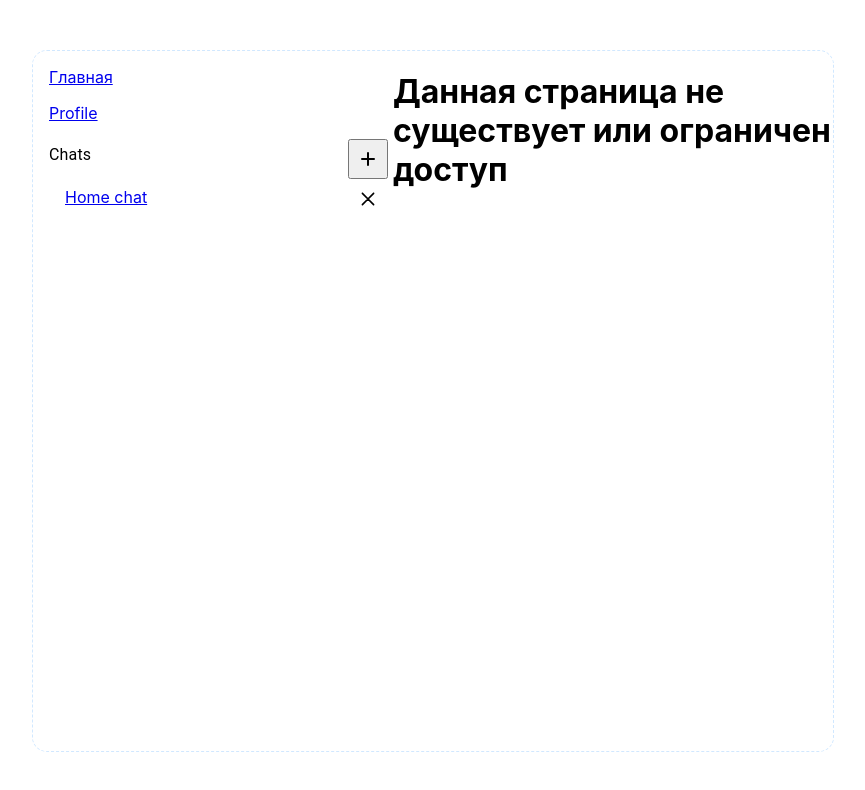
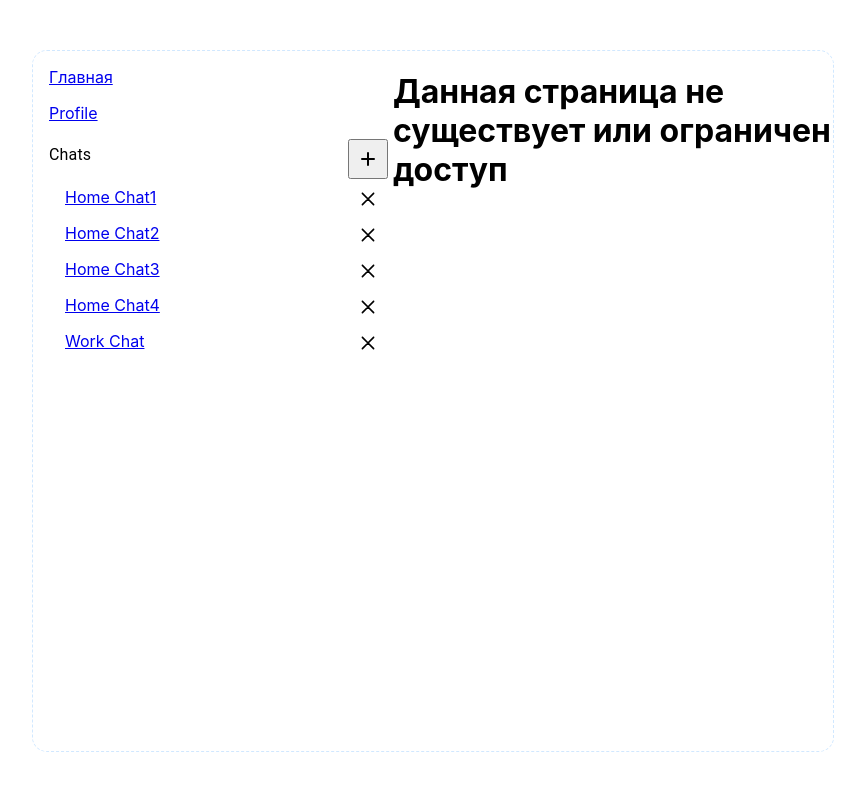
Before and after one commit to Sicilianii/ReactJS, a React (Create React App) app in the folder myapp/: page / in a window 1280 px wide. Shown: the top 790 px of the page, without its empty margins (18-883 px from the left). Built offline with nearby package versions, Linux system fonts and the light colour scheme.

Commit message:
start use Toolkit
start use Toolkit

```diff
--- a/myapp/package.json
+++ b/myapp/package.json
@@ -7,6 +7,7 @@
     "@emotion/styled": "^11.11.0",
     "@mui/material": "^5.14.14",
     "@mui/styled-engine-sc": "^6.0.0-alpha.1",
+    "@reduxjs/toolkit": "^1.9.7",
     "@testing-library/jest-dom": "^5.17.0",
     "@testing-library/react": "^13.4.0",
     "@testing-library/user-event": "^13.5.0",
--- a/myapp/src/App.js
+++ b/myapp/src/App.js
@@ -12,12 +12,6 @@ import ModalForm from "./templates/parts/AddChatsForm";
 
 function App(pattern) {
 
-    const [chatList, setchatList] = useState([
-        {
-            id: 1,
-            name: 'Home chat'
-        }
-    ]);
 
     const [open, setOpen] = React.useState(true);
     const handleClick = () => {setOpen(!open);};
@@ -41,11 +35,11 @@ function App(pattern) {
                     <ListItemText primary="Chats" />
                 </ListItemButton>
 
-                <ModalForm List={chatList} setChats={setchatList}/>
+                <ModalForm/>
                 <Collapse in={open} timeout="auto" unmountOnExit>
 
                     <List component="div" disablePadding>
-                        <Render List={chatList} setList={setchatList}/>
+                        <Render/>
                     </List>
                 </Collapse>
             </List>
--- a/myapp/src/index.js
+++ b/myapp/src/index.js
@@ -4,7 +4,7 @@ import './index.css';
 import App from './App';
 import reportWebVitals from './reportWebVitals';
 import {Provider} from "react-redux";
-import {STORE} from "./redux/store";
+import {STORE} from "./store/store";
 
 
 const root = ReactDOM.createRoot(document.getElementById('root'));
--- a/myapp/src/redux/reducer.js
+++ /dev/null
@@ -1,8 +0,0 @@
-export const profileReducer = (state = false, action) => {
-    switch (action.type) {
-        case 'CHANGE':
-            return !state;
-        default:
-            return state;
-    }
-}
--- a/myapp/src/redux/store.js
+++ /dev/null
@@ -1,5 +0,0 @@
-import {applyMiddleware, compose, createStore,} from "redux";
-import {profileReducer} from "./reducer";
-
-const composeEnhancers = window.__REDUX_DEVTOOLS_EXTENSION_COMPOSE__ || compose;
-export const STORE = createStore(profileReducer, composeEnhancers(applyMiddleware()));
--- /dev/null
+++ b/myapp/src/slices/slice.js
@@ -0,0 +1,91 @@
+import {configure} from "@testing-library/react";
+import {createSlice} from "@reduxjs/toolkit";
+
+const initialState = [
+    {
+        nameChats: 'Home Chat1',
+        idChats: 1,
+        messages: [
+            {
+                author: 'Mom',
+                mess: 'fuck off!'
+            },
+            {
+                author: 'Dady',
+                mess: 'Ye!'
+            }
+        ]
+    },
+    {
+        nameChats: 'Home Chat2',
+        idChats: 2,
+        messages: [
+            {
+                author: 'Mom',
+                mess: 'fuck off!'
+            },
+            {
+                author: 'Dady',
+                mess: 'Ye!'
+            }
+        ]
+    },
+    {
+        nameChats: 'Home Chat3',
+        idChats: 3,
+        messages: [
+            {
+                author: 'Mom',
+                mess: 'fuck off!'
+            },
+            {
+                author: 'Dady',
+                mess: 'Ye!'
+            }
+        ]
+    },
+    {
+        nameChats: 'Home Chat4',
+        idChats: 4,
+        messages: [
+            {
+                author: 'Mom',
+                mess: 'fuck off!'
+            },
+            {
+                author: 'Dady',
+                mess: 'Ye!'
+            }
+        ]
+    },
+    {
+        nameChats: 'Work Chat',
+        idChats: 5,
+        messages: [
+            {
+                author: 'Bob',
+                mess: 'Hello!'
+            },
+            {
+                author: 'Mike',
+                mess: 'Hi!'
+            }
+        ]
+    }
+
+];
+
+const ChatSlice = createSlice({
+    name: 'chats',
+    initialState,
+    reducers: {
+        addChat: (state, action) => {},
+        delChats: (state, action) => {
+            return [...state.filter( el => el.idChats !== action.payload.id )];
+        },
+        addMessage: (state, action) => {}
+    }
+});
+
+export const {addChats, delChats, addMessage} = ChatSlice.actions;
+export const ChatsReducer = ChatSlice.reducer;
--- /dev/null
+++ b/myapp/src/store/store.js
@@ -0,0 +1,9 @@
+
+import {ChatsReducer} from "../slices/slice";
+import {configureStore} from "@reduxjs/toolkit";
+
+export const STORE = configureStore({
+    reducer: {
+        chats: ChatsReducer
+    }
+}, window.__REDUX_DEVTOOLS_EXTENSION__ && window.__REDUX_DEVTOOLS_EXTENSION__());
--- a/myapp/src/templates/pages/Index.js
+++ b/myapp/src/templates/pages/Index.js
@@ -1,6 +1,7 @@
 import {useDispatch, useSelector} from "react-redux";
 
 export default function IndexX() {
+
     const Checkbox = useSelector(state => state);
     const dispatch = useDispatch();
 
--- a/myapp/src/templates/parts/AddChatsForm.js
+++ b/myapp/src/templates/parts/AddChatsForm.js
@@ -1,9 +1,6 @@
 import * as React from 'react';
 import Box from '@mui/material/Box';
-import Button from '@mui/material/Button';
-import Typography from '@mui/material/Typography';
 import Modal from '@mui/material/Modal';
-import * as events from "events";
 import {useState} from "react";
 
 const style = {
--- a/myapp/src/templates/parts/RenderList.js
+++ b/myapp/src/templates/parts/RenderList.js
@@ -1,30 +1,29 @@
 import ListItemButton from "@mui/material/ListItemButton";
 import {Link} from "react-router-dom";
 import React from "react";
+import {useDispatch, useSelector} from "react-redux";
+import {delChats} from "../../slices/slice";
 
-export default function Render({List, setList}) {
+export default function Render() {
 
-    function delChats(ID) {
-        let INDEX = 0;
-        List.forEach( ( el, i ) => {if (el.id === ID) {INDEX = i}});
-        let newList = List.filter( (el, i) => i !== INDEX);
-        setList( () => (newList) );
-    }
+    const dispacth = useDispatch();
+    const Chats = useSelector(state => state.chats);
 
     return (
-        List.map( (item,i) =>
+        Chats.map( (item,i) =>
             <div className={'list__item'}>
-                <Link to={`/chats/${item.id}`}>
+                <Link to={`/chats/${item.idChats}`}>
                     <ListItemButton sx={{ pl: 4 }} key={i} className={'chat__item'}>
-                        {item.name}
+                        {item.nameChats}
                     </ListItemButton>
                 </Link>
-                <button className={'chat__item-close'} onClick={ () => delChats(item.id)} >
+                <button className={'chat__item-close'} onClick={ () =>  dispacth( delChats ( {id: item.idChats} ) )  } >
                     <svg width="30px" height="30px" viewBox="0 -0.5 25 25" fill="none" xmlns="http://www.w3.org/2000/svg">
                         <path d="M6.96967 16.4697C6.67678 16.7626 6.67678 17.2374 6.96967 17.5303C7.26256 17.8232 7.73744 17.8232 8.03033 17.5303L6.96967 16.4697ZM13.0303 12.5303C13.3232 12.2374 13.3232 11.7626 13.0303 11.4697C12.7374 11.1768 12.2626 11.1768 11.9697 11.4697L13.0303 12.5303ZM11.9697 11.4697C11.6768 11.7626 11.6768 12.2374 11.9697 12.5303C12.2626 12.8232 12.7374 12.8232 13.0303 12.5303L11.9697 11.4697ZM18.0303 7.53033C18.3232 7.23744 18.3232 6.76256 18.0303 6.46967C17.7374 6.17678 17.2626 6.17678 16.9697 6.46967L18.0303 7.53033ZM13.0303 11.4697C12.7374 11.1768 12.2626 11.1768 11.9697 11.4697C11.6768 11.7626 11.6768 12.2374 11.9697 12.5303L13.0303 11.4697ZM16.9697 17.5303C17.2626 17.8232 17.7374 17.8232 18.0303 17.5303C18.3232 17.2374 18.3232 16.7626 18.0303 16.4697L16.9697 17.5303ZM11.9697 12.5303C12.2626 12.8232 12.7374 12.8232 13.0303 12.5303C13.3232 12.2374 13.3232 11.7626 13.0303 11.4697L11.9697 12.5303ZM8.03033 6.46967C7.73744 6.17678 7.26256 6.17678 6.96967 6.46967C6.67678 6.76256 6.67678 7.23744 6.96967 7.53033L8.03033 6.46967ZM8.03033 17.5303L13.0303 12.5303L11.9697 11.4697L6.96967 16.4697L8.03033 17.5303ZM13.0303 12.5303L18.0303 7.53033L16.9697 6.46967L11.9697 11.4697L13.0303 12.5303ZM11.9697 12.5303L16.9697 17.5303L18.0303 16.4697L13.0303 11.4697L11.9697 12.5303ZM13.0303 11.4697L8.03033 6.46967L6.96967 7.53033L11.9697 12.5303L13.0303 11.4697Z"/>
                     </svg>
                 </button>
             </div>
         )
+
     );
 }
```
Also changed, not shown: 1 other file (tests, documents, lock files or other folders).
